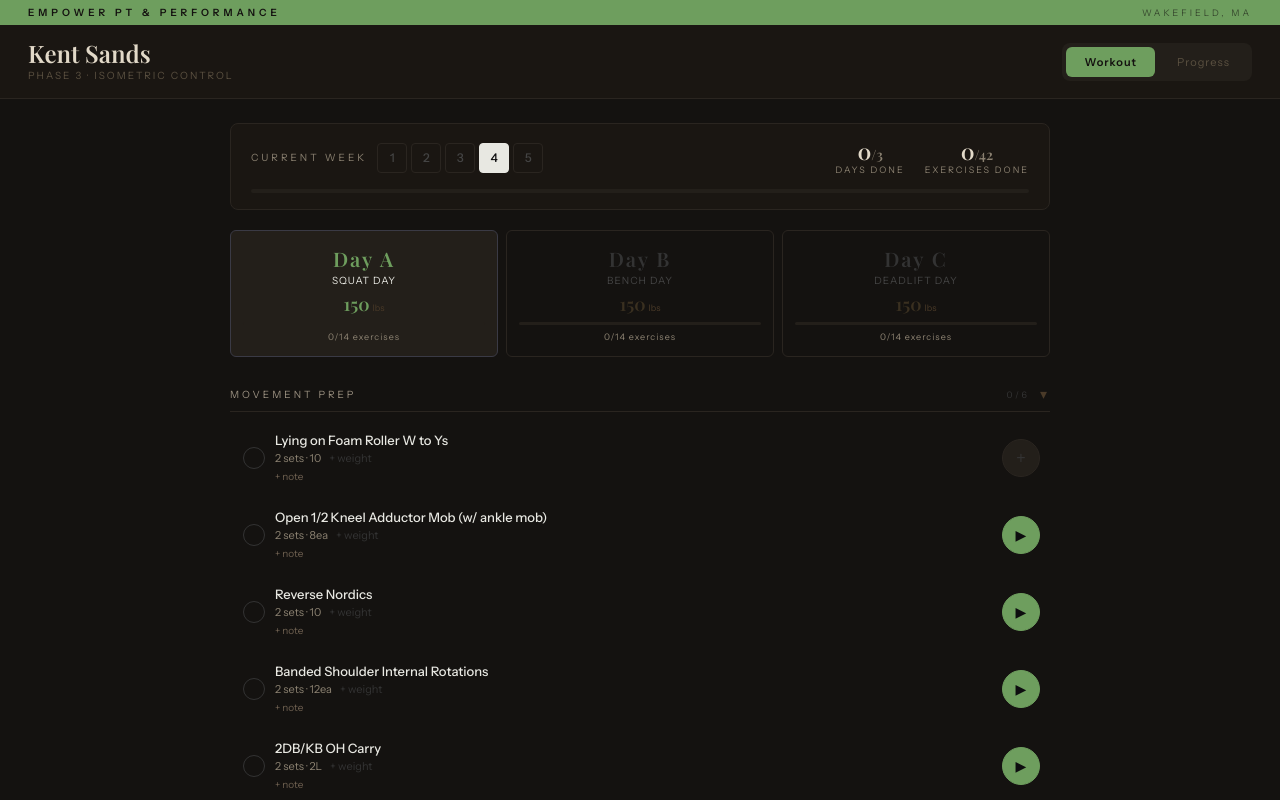
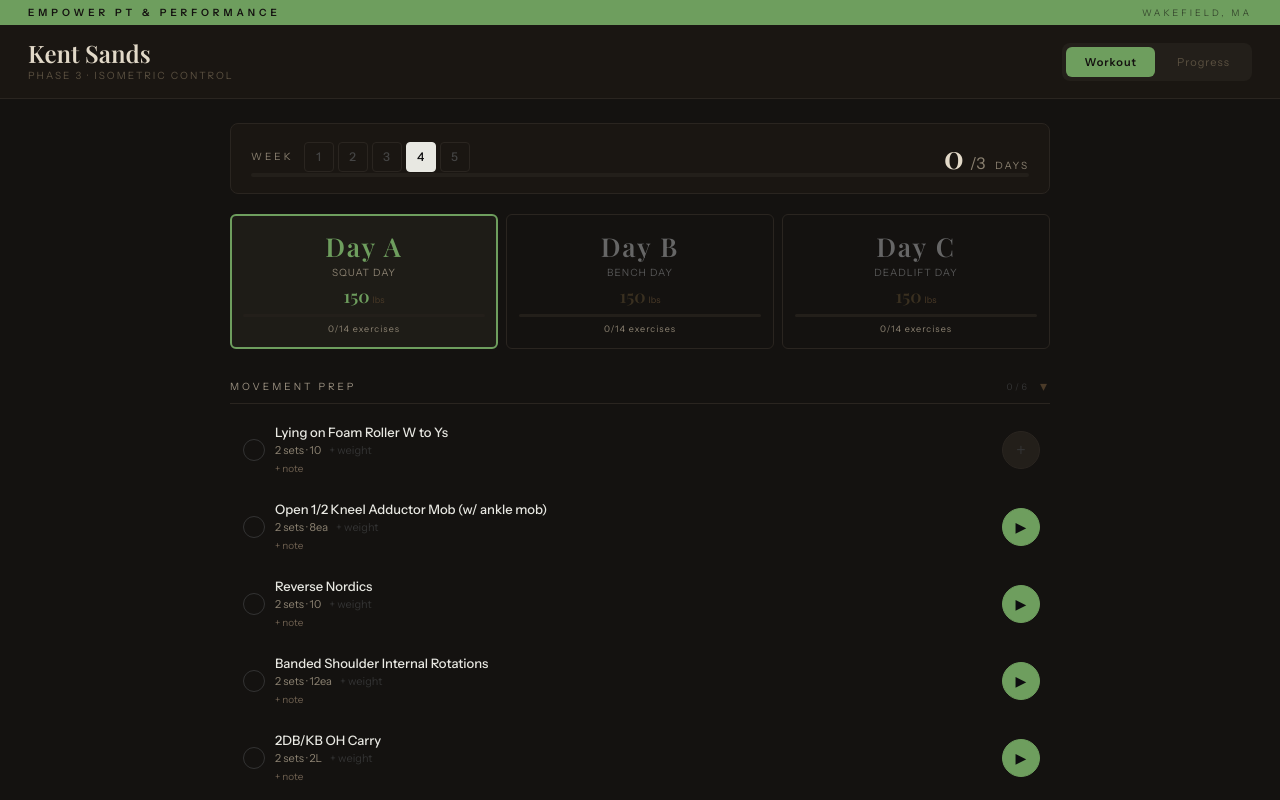
Before and after one commit to StoicClaude/fitness-tracker, a React (Create React App) app: page / in a window 1280 px wide. Shown: the top 800 px of the page. Built offline with nearby package versions, Linux system fonts and the light colour scheme.

Commit message:
ux: redesign week box and day card visual pop
Co-Authored-By: Claude Sonnet 4.6 <noreply@anthropic.com>

```diff
--- a/src/App.js
+++ b/src/App.js
@@ -317,10 +317,10 @@ export default function FitnessTracker() {
             background: "#1a1612", border: "1px solid #2a2520",
             borderRadius: 8, padding: "16px 20px", marginBottom: 20,
           }}>
-            <div style={{ display: "flex", alignItems: "center", justifyContent: "space-between", marginBottom: 14, flexWrap: "wrap", gap: 12 }}>
+            <div style={{ display: "flex", alignItems: "center", justifyContent: "space-between", flexWrap: "wrap", gap: 12 }}>
               {/* Week picker */}
               <div style={{ display: "flex", alignItems: "center", gap: 10 }}>
-                <span style={{ fontSize: 10, letterSpacing: 3, color: "#8a8070", textTransform: "uppercase" }}>Current Week</span>
+                <span style={{ fontSize: 10, letterSpacing: 3, color: "#8a8070", textTransform: "uppercase" }}>Week</span>
                 <div style={{ display: "flex", gap: 4 }}>
                   {[1,2,3,4,5].map(w => (
                     <button key={w} onClick={() => setCurrentWeek(w)} style={{
@@ -333,20 +333,13 @@ export default function FitnessTracker() {
                   ))}
                 </div>
               </div>
-              {/* Week summary stats */}
-              <div style={{ display: "flex", gap: 20, alignItems: "center" }}>
-                <div style={{ textAlign: "center" }}>
-                  <div style={{ fontFamily: "'Playfair Display', serif", fontSize: 22, color: "#e2d9c8", lineHeight: 1 }}>
-                    {weekDaysComplete}<span style={{ fontSize: 14, color: "#8a8070" }}>/3</span>
-                  </div>
-                  <div style={{ fontSize: 9, color: "#8a8070", letterSpacing: 2, textTransform: "uppercase", marginTop: 2 }}>Days Done</div>
-                </div>
-                <div style={{ textAlign: "center" }}>
-                  <div style={{ fontFamily: "'Playfair Display', serif", fontSize: 22, color: "#e2d9c8", lineHeight: 1 }}>
-                    {weekDone}<span style={{ fontSize: 14, color: "#8a8070" }}>/{weekTotal}</span>
-                  </div>
-                  <div style={{ fontSize: 9, color: "#8a8070", letterSpacing: 2, textTransform: "uppercase", marginTop: 2 }}>Exercises Done</div>
-                </div>
+              {/* Days done */}
+              <div style={{ display: "flex", alignItems: "baseline", gap: 6 }}>
+                <span style={{ fontFamily: "'Playfair Display', serif", fontSize: 32, color: "#e2d9c8", lineHeight: 1 }}>
+                  {weekDaysComplete}
+                </span>
+                <span style={{ fontSize: 16, color: "#8a8070" }}>/3</span>
+                <span style={{ fontSize: 10, color: "#8a8070", letterSpacing: 2, textTransform: "uppercase", marginLeft: 4 }}>days</span>
               </div>
             </div>
             {/* Week progress bar */}
@@ -369,11 +362,11 @@ export default function FitnessTracker() {
               return (
                 <button key={d} className="day-btn" onClick={() => setActiveDay(d)} style={{
                   flex: 1,
-                  background: activeDay === d ? "#231f1a" : "transparent",
-                  border: `1px solid ${isDone ? color : activeDay === d ? "#3a3a45" : "#2a2520"}`,
+                  background: activeDay === d ? "#1e1c17" : "transparent",
+                  border: activeDay === d ? `2px solid ${color}` : `1px solid ${isDone ? color : "#2a2520"}`,
                   borderRadius: 6,
-                  padding: "14px 12px",
-                  color: activeDay === d ? "#e8e8e2" : "#444",
+                  padding: activeDay === d ? "13px 11px" : "14px 12px",
+                  color: activeDay === d ? "#e8e8e2" : "#888",
                   cursor: "pointer",
                   fontFamily: "inherit",
                   textAlign: "center",
@@ -387,10 +380,10 @@ export default function FitnessTracker() {
                   )}
                   <div style={{
                     fontFamily: "'Playfair Display', serif",
-                    fontSize: 20, letterSpacing: 2,
-                    color: activeDay === d ? color : isDone ? color : "#333"
+                    fontSize: 26, letterSpacing: 2,
+                    color: activeDay === d ? color : isDone ? color : "#666"
                   }}>{d}</div>
-                  <div style={{ fontSize: 10, letterSpacing: 1, marginTop: 2, marginBottom: 8, textTransform: "uppercase" }}>
+                  <div style={{ fontSize: 10, letterSpacing: 1, marginTop: 2, marginBottom: 8, textTransform: "uppercase", color: activeDay === d ? "#8a8070" : "#555" }}>
                     {info.focus}
                   </div>
                   {/* Primary lift weight */}
```
